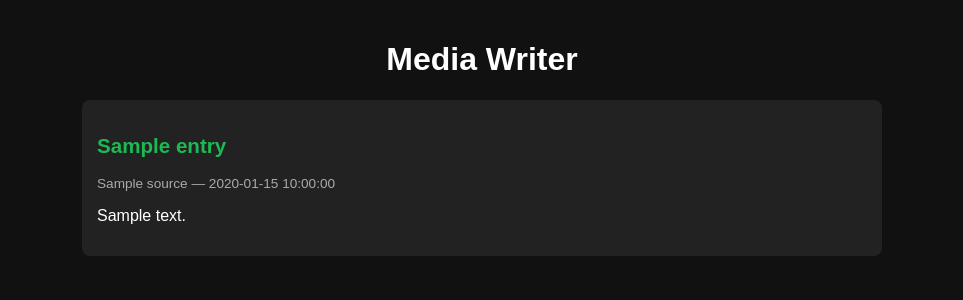
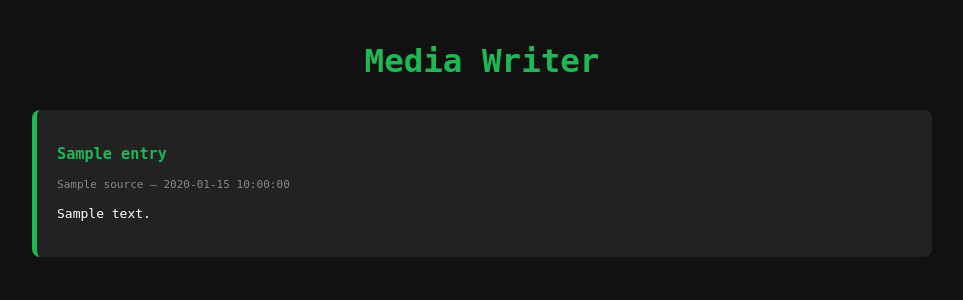
Before and after one commit to rileywallaceriley/Mediawriter, a Flask app: template templates/index.html in a window 1280 px wide. Shown: the top 300 px of the page, without its empty margins (158-1121 px from the left). Run offline with Flask 3, Linux system fonts and the light colour scheme; the template is opened without the code that fills it: most values are stand-ins (such as "Sample title", 1, 10 or a date in 2020).

Commit message:
Update style.css

```diff
--- a/static/style.css
+++ b/static/style.css
@@ -1,45 +1,43 @@
 body {
-    font-family: Arial, sans-serif;
     background-color: #111;
     color: white;
+    font-family: monospace;
+    margin: 0;
     padding: 20px;
-    margin: 0;
 }
 
 .container {
-    max-width: 800px;
+    max-width: 900px;
     margin: auto;
 }
 
-h1 {
+.logo h1 {
+    font-size: 2.5em;
     text-align: center;
-}
-
-form {
-    margin-bottom: 20px;
-    text-align: center;
-}
-
-.news-list {
-    display: flex;
-    flex-direction: column;
-    gap: 15px;
+    color: #1db954;
+    margin-bottom: 30px;
 }
 
 .news-card {
-    padding: 15px;
     background-color: #222;
+    padding: 20px;
+    margin-bottom: 20px;
+    border-left: 5px solid #1db954;
     border-radius: 8px;
 }
 
 .news-card a {
     color: #1db954;
     text-decoration: none;
-    font-size: 1.1em;
 }
 
 .news-card .meta {
     font-size: 0.85em;
-    color: #aaa;
-    margin-top: 5px;
+    color: #888;
+    margin-bottom: 10px;
 }
+
+.summary {
+    font-size: 1em;
+    line-height: 1.5;
+}
```
